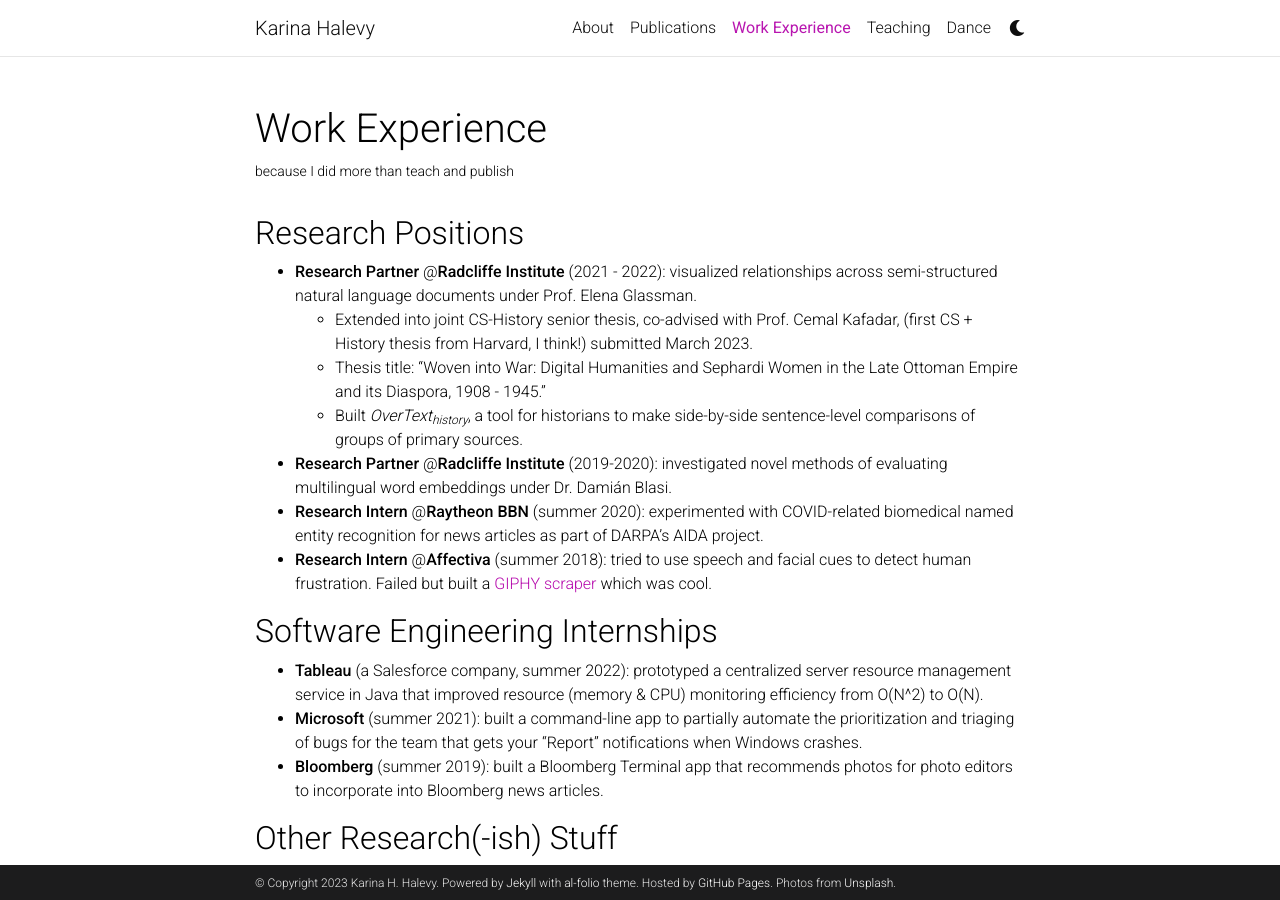
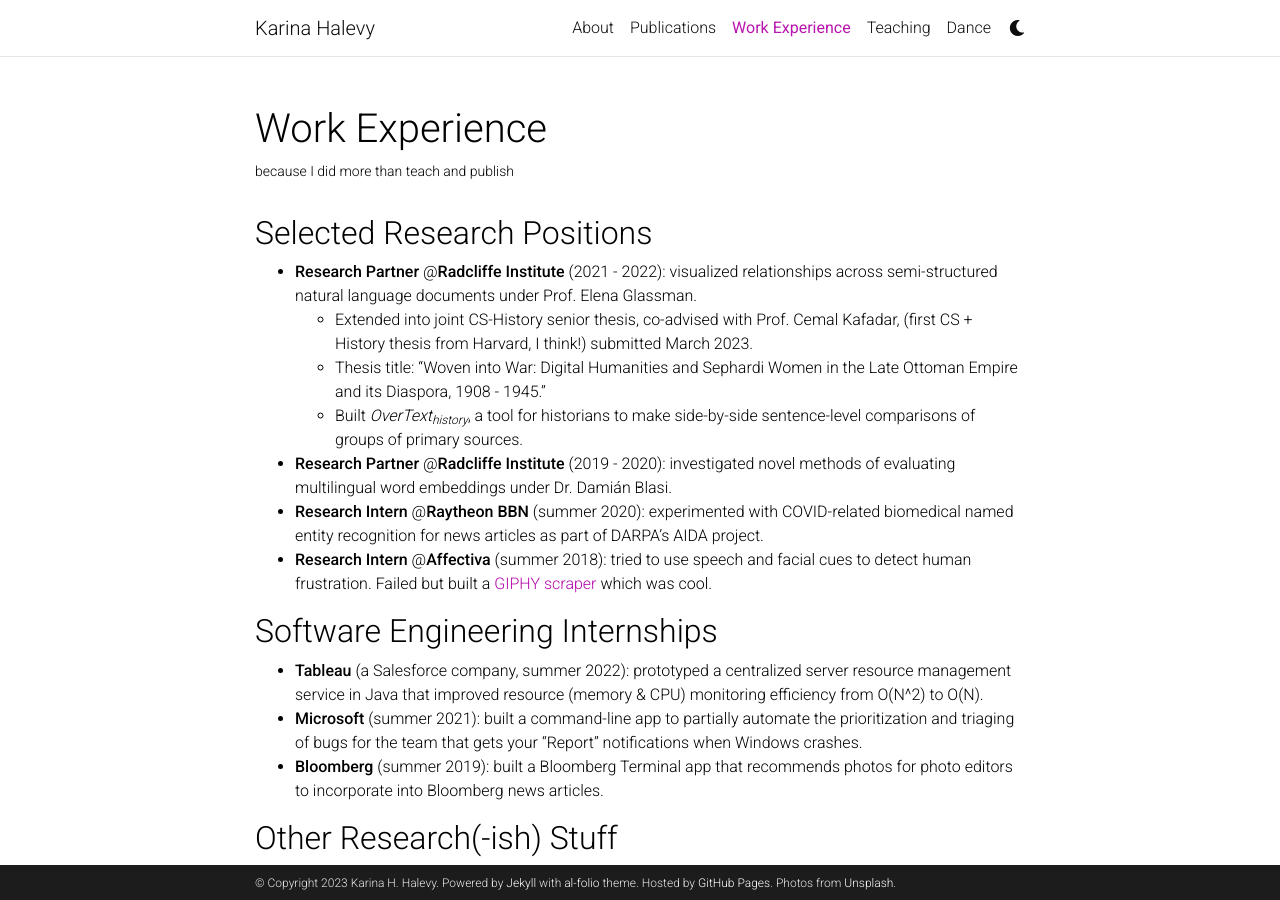
Before and after one commit to ENSCMA2/enscma2.github.io, a Jekyll site: the page built from _pages/experience.md, in a window 1280 px wide and 900 px high. Built offline with Jekyll 4.4.1, drawn with Linux system fonts in a browser that asks for light colours; comment, search, counter and statistics services are not loaded; a style sheet for code colours, icons or effects is not loaded.

Commit message:
Update experience.md

```diff
--- a/_pages/experience.md
+++ b/_pages/experience.md
@@ -9,12 +9,12 @@
 horizontal: false
 ---
 
-## Research Positions
+## Selected Research Positions
 - **Research Partner** @**Radcliffe Institute** (2021 - 2022): visualized relationships across semi-structured natural language documents under Prof. Elena Glassman.
   - Extended into joint CS-History senior thesis, co-advised with Prof. Cemal Kafadar, (first CS + History thesis from Harvard, I think!) submitted March 2023.
   - Thesis title: "Woven into War: Digital Humanities and Sephardi Women in the Late Ottoman Empire and its Diaspora, 1908 - 1945."
   - Built [*OverText<sub>history</sub>*](https://github.com/ENSCMA2/overtext-history), a tool for historians to make side-by-side sentence-level comparisons of groups of primary sources.
-- **Research Partner** @**Radcliffe Institute** (2019-2020): investigated novel methods of evaluating multilingual word embeddings under Dr. Damián Blasi.
+- **Research Partner** @**Radcliffe Institute** (2019 - 2020): investigated novel methods of evaluating multilingual word embeddings under Dr. Damián Blasi.
 - **Research Intern** @**Raytheon BBN** (summer 2020): experimented with COVID-related biomedical named entity recognition for news articles as part of DARPA’s AIDA project.
 - **Research Intern** @**Affectiva** (summer 2018): tried to use speech and facial cues to detect human frustration. Failed but built a [GIPHY scraper](https://github.com/ENSCMA2/giphy-scraper) which was cool.
 
```
